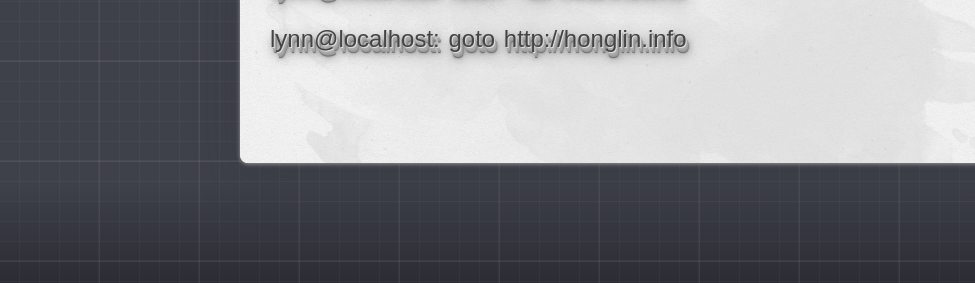
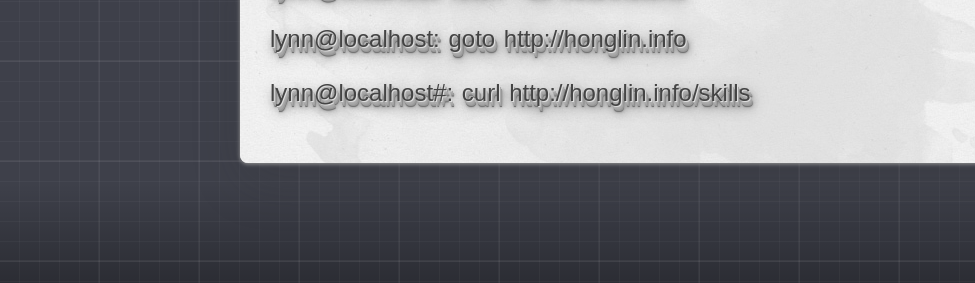
Before and after one commit to Homlean/homlean.github.io, a plain HTML site: page index.html in a window 1280 px wide. Shown: the part 538-821 px from the top of the page, 0-975 px from the left. Drawn offline with Linux system fonts and the light colour scheme.

Commit message:
Update index.html

```diff
--- a/index.html
+++ b/index.html
@@ -12,6 +12,7 @@
 <div id="ticket">
     <h1>lynn@localhost: fetch --all hearthstone</h1>
     <h1>lynn@localhost: goto http://honglin.info</h1>
+    <h1>lynn@localhost#: curl http://honglin.info/skills</h1>
     <div class="collapsar">
         <a href="http://github.com/homleen" class="github"><span class="icon"><span></span></span></a>
         <a href="http://twitter.com/openapi" class="twitter"><span class="icon"><span></span></span></a>
```
